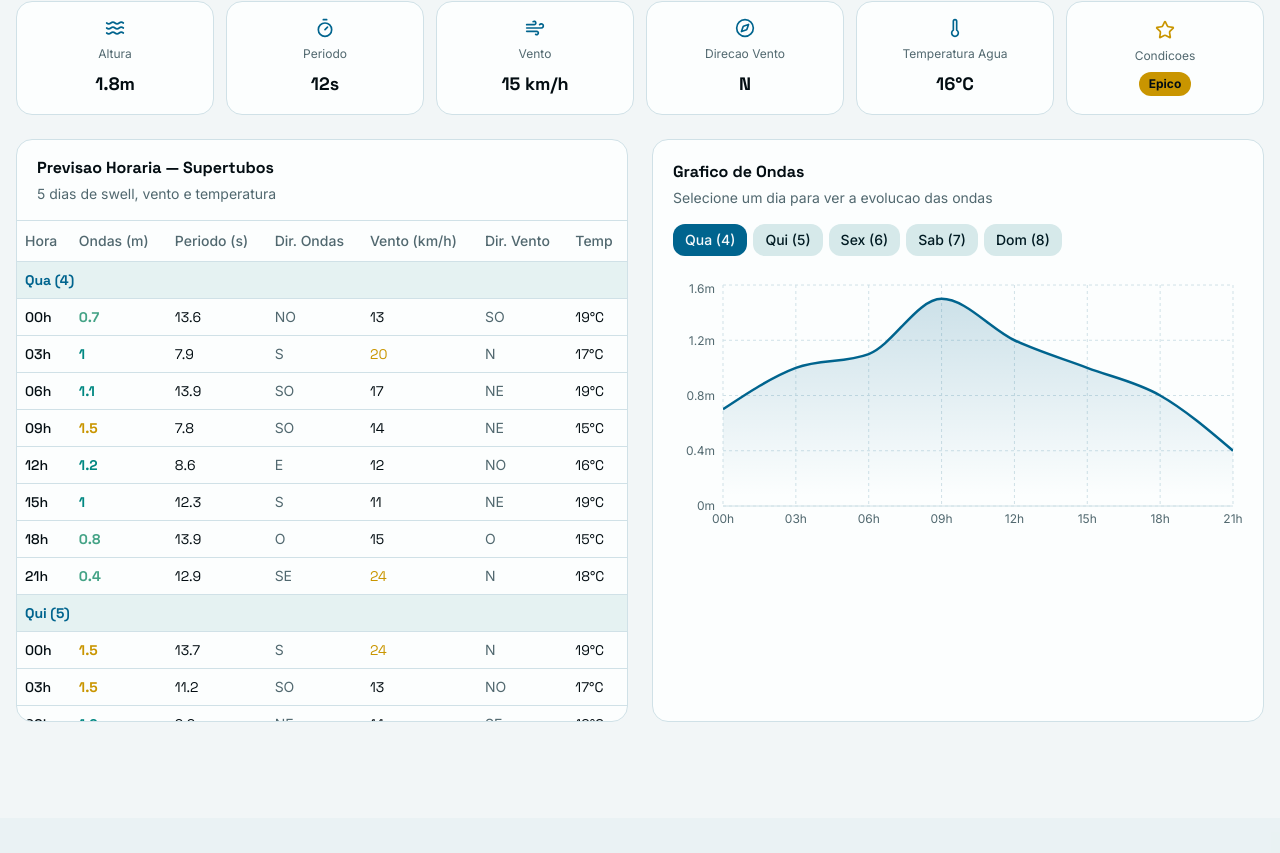
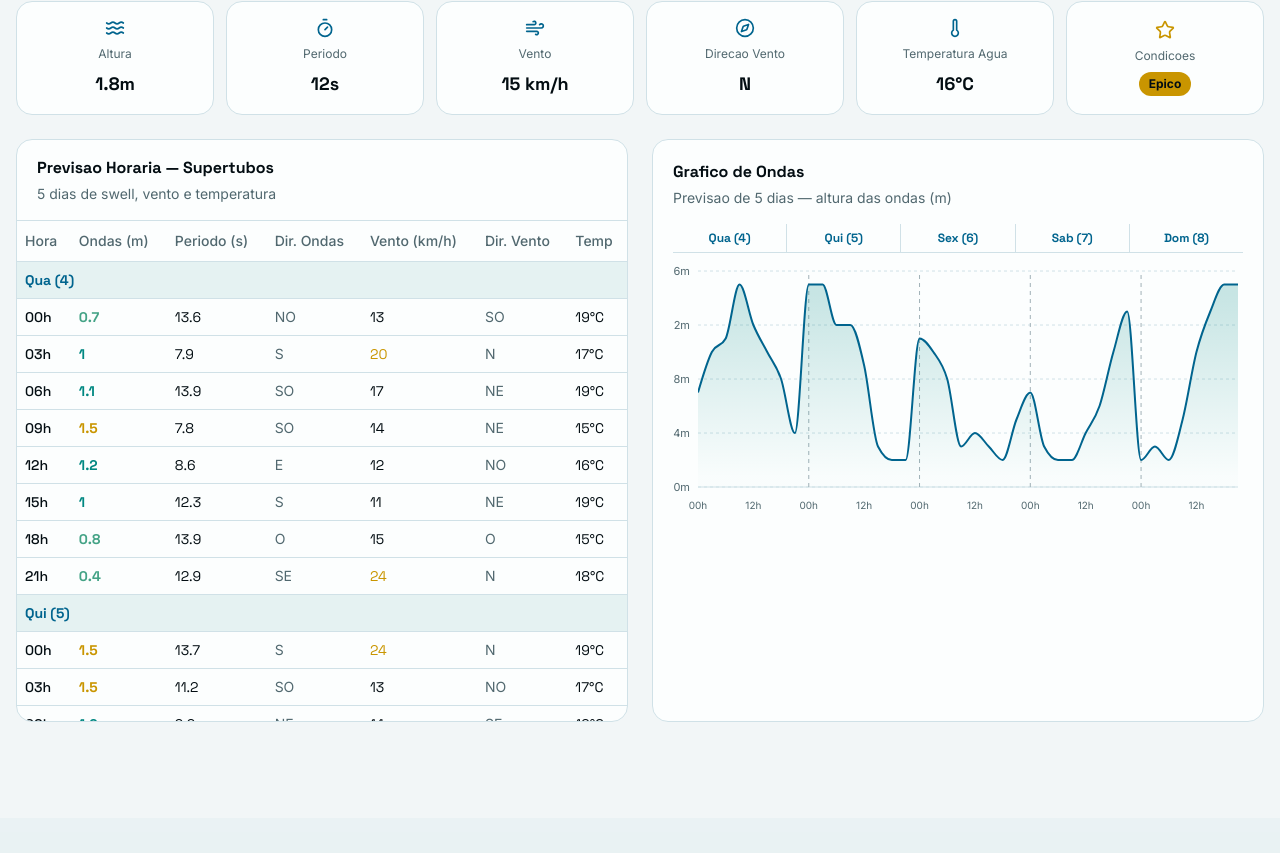
Before and after one commit to guisk14/Previsao-de-ondas, a Next.js app: page / in a window 1280 px wide. Shown: the part 947-1800 px from the top of the page. Built offline with nearby package versions, Linux system fonts and the light colour scheme.

Commit message:
refactor: update wave chart to display 5 days in one continuous graph

```diff
--- a/components/wave-chart.tsx
+++ b/components/wave-chart.tsx
@@ -1,6 +1,6 @@
 "use client"
 
-import { useState, useMemo } from "react"
+import { useMemo } from "react"
 import { type Beach } from "@/lib/wave-data"
 import {
   AreaChart,
@@ -18,29 +18,29 @@ interface WaveChartProps {
 }
 
 export function WaveChart({ beach }: WaveChartProps) {
-  const [selectedDay, setSelectedDay] = useState(0)
+  const { chartData, dayBoundaries } = useMemo(() => {
+    const data = beach.forecast.map((entry, i) => ({
+      index: i,
+      label: `${entry.dayLabel.split(" ")[0]} ${entry.hour}`,
+      shortLabel: entry.hour,
+      dayLabel: entry.dayLabel,
+      dayIndex: entry.dayIndex,
+      ondas: entry.waveHeight,
+      vento: entry.windSpeed,
+    }))
 
-  const days = useMemo(() => {
-    const unique: { label: string; index: number }[] = []
-    const seen = new Set<number>()
-    for (const entry of beach.forecast) {
-      if (!seen.has(entry.dayIndex)) {
-        seen.add(entry.dayIndex)
-        unique.push({ label: entry.dayLabel, index: entry.dayIndex })
+    // Find first index of each day for day header labels and reference lines
+    const boundaries: { index: number; label: string }[] = []
+    let lastDay = -1
+    for (const d of data) {
+      if (d.dayIndex !== lastDay) {
+        lastDay = d.dayIndex
+        boundaries.push({ index: d.index, label: d.dayLabel })
       }
     }
-    return unique
+
+    return { chartData: data, dayBoundaries: boundaries }
   }, [beach.forecast])
-
-  const filteredData = useMemo(() => {
-    return beach.forecast
-      .filter((entry) => entry.dayIndex === selectedDay)
-      .map((entry) => ({
-        hour: entry.hour,
-        ondas: entry.waveHeight,
-        vento: entry.windSpeed,
-      }))
-  }, [beach.forecast, selectedDay])
 
   return (
     <div className="bg-card rounded-xl border border-border p-5">
@@ -48,63 +48,104 @@ export function WaveChart({ beach }: WaveChartProps) {
         Grafico de Ondas
       </h3>
       <p className="text-sm text-muted-foreground mb-4">
-        Selecione um dia para ver a evolucao das ondas
+        Previsao de 5 dias — altura das ondas (m)
       </p>
 
-      <div className="flex gap-1.5 mb-5 overflow-x-auto pb-1">
-        {days.map((day) => (
-          <button
+      {/* Day headers */}
+      <div className="flex mb-2 border-b border-border">
+        {dayBoundaries.map((day, i) => (
+          <div
             key={day.index}
-            onClick={() => setSelectedDay(day.index)}
-            className={`shrink-0 rounded-lg px-3 py-1.5 text-sm font-medium transition-colors cursor-pointer ${
-              selectedDay === day.index
-                ? "bg-primary text-primary-foreground"
-                : "bg-secondary text-secondary-foreground hover:bg-secondary/80"
-            }`}
+            className="flex-1 text-center py-1.5 text-xs font-mono font-bold text-primary border-r border-border last:border-r-0"
           >
             {day.label}
-          </button>
+          </div>
         ))}
       </div>
 
-      <div className="h-64 w-full">
+      <div className="h-56 md:h-64 w-full">
         <ResponsiveContainer width="100%" height="100%">
-          <AreaChart data={filteredData} margin={{ top: 5, right: 10, left: -10, bottom: 0 }}>
+          <AreaChart
+            data={chartData}
+            margin={{ top: 10, right: 5, left: -15, bottom: 0 }}
+          >
             <defs>
-              <linearGradient id="waveGradient" x1="0" y1="0" x2="0" y2="1">
-                <stop offset="5%" stopColor="oklch(0.45 0.15 220)" stopOpacity={0.3} />
-                <stop offset="95%" stopColor="oklch(0.45 0.15 220)" stopOpacity={0} />
+              <linearGradient id="waveGrad5d" x1="0" y1="0" x2="0" y2="1">
+                <stop offset="5%" stopColor="oklch(0.55 0.12 190)" stopOpacity={0.35} />
+                <stop offset="95%" stopColor="oklch(0.55 0.12 190)" stopOpacity={0.02} />
               </linearGradient>
             </defs>
-            <CartesianGrid strokeDasharray="3 3" stroke="oklch(0.9 0.02 220)" />
+            <CartesianGrid
+              strokeDasharray="3 3"
+              stroke="oklch(0.9 0.02 220)"
+              vertical={false}
+            />
             <XAxis
-              dataKey="hour"
-              tick={{ fill: "oklch(0.5 0.03 220)", fontSize: 12 }}
+              dataKey="index"
+              tick={({ x, y, payload }) => {
+                const entry = chartData[payload.value]
+                if (!entry) return <text />
+                // Show label only at 00h and 12h to avoid crowding
+                if (entry.shortLabel !== "00h" && entry.shortLabel !== "12h") {
+                  return <text />
+                }
+                return (
+                  <text
+                    x={x}
+                    y={y + 14}
+                    textAnchor="middle"
+                    fill="oklch(0.5 0.03 220)"
+                    fontSize={10}
+                  >
+                    {entry.shortLabel}
+                  </text>
+                )
+              }}
               axisLine={{ stroke: "oklch(0.9 0.02 220)" }}
               tickLine={false}
+              interval={0}
             />
             <YAxis
-              tick={{ fill: "oklch(0.5 0.03 220)", fontSize: 12 }}
+              tick={{ fill: "oklch(0.5 0.03 220)", fontSize: 11 }}
               axisLine={false}
               tickLine={false}
               unit="m"
+              width={40}
             />
             <Tooltip
               contentStyle={{
                 backgroundColor: "oklch(0.995 0.002 220)",
                 border: "1px solid oklch(0.9 0.02 220)",
                 borderRadius: "8px",
-                fontSize: "13px",
+                fontSize: "12px",
               }}
-              labelStyle={{ fontWeight: "bold", color: "oklch(0.15 0.02 230)" }}
+              labelFormatter={(value) => {
+                const entry = chartData[value as number]
+                return entry ? `${entry.dayLabel} - ${entry.shortLabel}` : ""
+              }}
+              formatter={(value: number, name: string) => {
+                if (name === "ondas") return [`${value} m`, "Altura"]
+                return [value, name]
+              }}
             />
+            {/* Day separator lines */}
+            {dayBoundaries.slice(1).map((day) => (
+              <ReferenceLine
+                key={`sep-${day.index}`}
+                x={day.index}
+                stroke="oklch(0.75 0.02 220)"
+                strokeDasharray="4 4"
+                strokeWidth={1}
+              />
+            ))}
             <Area
               type="monotone"
               dataKey="ondas"
               stroke="oklch(0.45 0.15 220)"
-              strokeWidth={2.5}
-              fill="url(#waveGradient)"
-              name="Altura (m)"
+              strokeWidth={2}
+              fill="url(#waveGrad5d)"
+              name="ondas"
+              animationDuration={800}
             />
           </AreaChart>
         </ResponsiveContainer>
```
